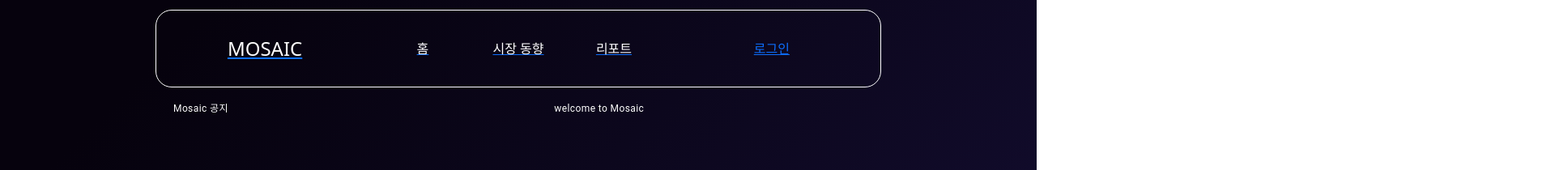
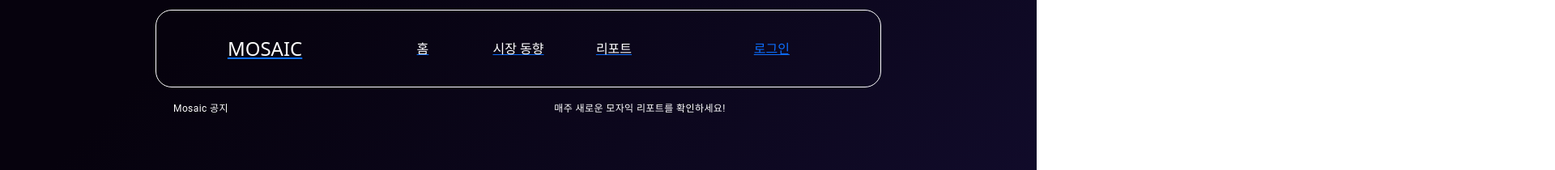
Before and after one commit to holyhansss/MOSAIC_FE, a React (Create React App) app: page / in a window 1280 px wide. Shown: the top 210 px of the page at 81% size, 1920 px wide, since content can reach past the window. Built offline with nearby package versions, Linux system fonts and the light colour scheme; no server answers; the database is empty.

Commit message:
main css edit

```diff
--- a/src/pages/Main.js
+++ b/src/pages/Main.js
@@ -57,9 +57,32 @@ const move = keyframes`
   }
 `;
 
-const SildeText = styled(Typography)`
+const SildeBox = styled(Box)`
   animation: ${move} 10s linear infinite;
 `;
+
+const scale = keyframes`
+  0% {
+      opacity: 0;
+      transform: translateY(80%);
+  }
+  20% {
+    opacity: 0;
+  }
+  50% {
+    opacity: 1;
+    transform: translateY(0%);
+  }
+  100% {
+    opacity: 1;
+    transform: translateY(0%);
+  }
+`
+
+const WelcomText = styled(Typography)`
+  animation:2s ${scale} ease-out;
+  `
+
 
 
 const MainPage = ({result}) => {
@@ -82,9 +105,11 @@ const MainPage = ({result}) => {
                 maxHeight: "10px",
                 width: 4/5
               }}>
-                <SildeText variant="caption" >
-                  welcome to Mosaic
-                </SildeText>
+                <SildeBox>
+                  <Typography variant="caption" >
+                    매주 새로운 모자익 리포트를 확인하세요!
+                  </Typography>
+                </SildeBox>
             </Box>
           </Box>
         </Grid>
@@ -92,9 +117,9 @@ const MainPage = ({result}) => {
           <Box sx={{paddingTop: 5}}/>
         </Grid>
         <Grid item xs={12}>
-          <Typography variant="h3" >
+          <WelcomText variant="h3" >
             Welcome Mosaic
-          </Typography>
+          </WelcomText>
         </Grid>
         <Grid item xs={12}>
           <Box sx={{paddingTop: 5}}/>
```
